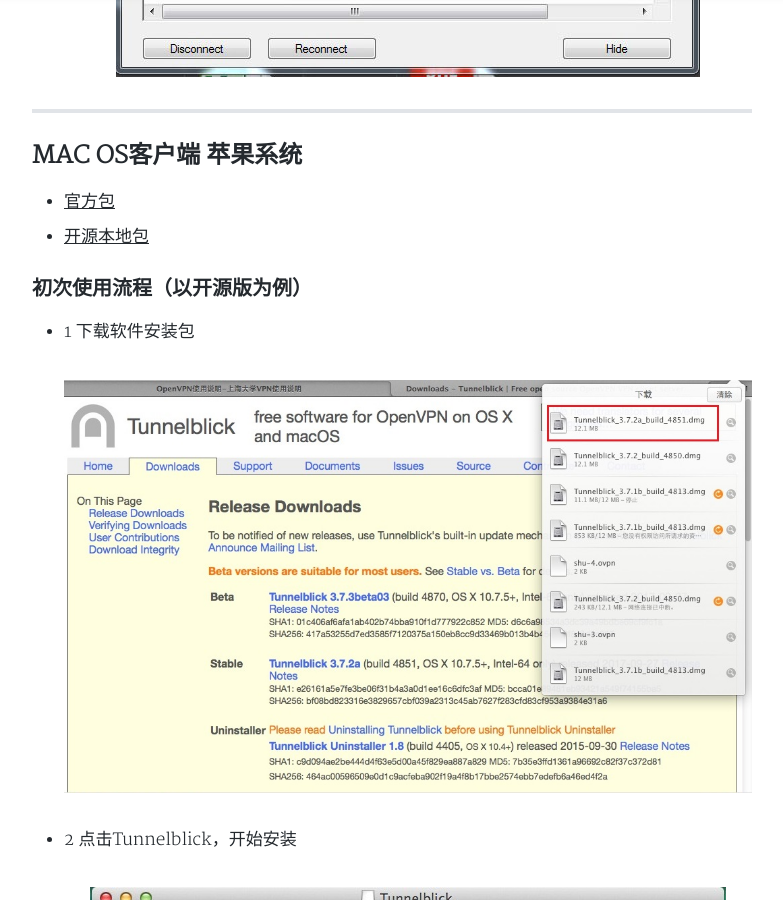
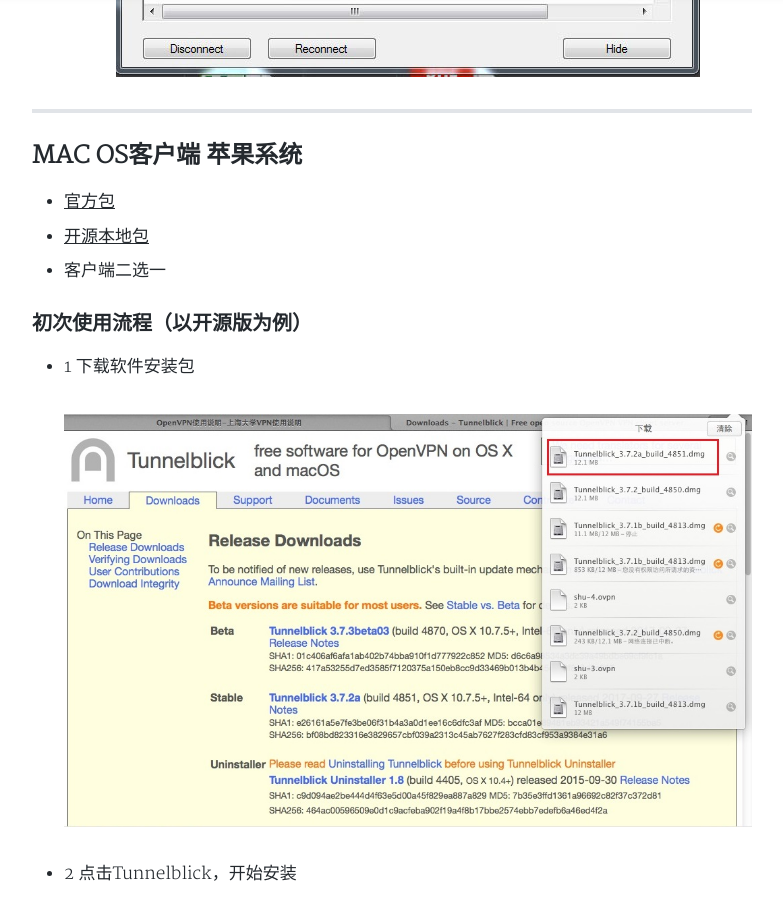
Before and after one commit to wangyp0701/jekyll, a Jekyll site: the page built from _posts/2019-11-29-vpn.yappam.md, in a window 1280 px wide and 900 px high, scrolled down 3539 px. Shown: the whole window, without its empty margins (248-1031 px from the left). Built offline with Jekyll 4.4.1, drawn with Linux system fonts in a browser that asks for light colours; nearby versions of some CDN libraries; comment, search, counter and statistics services are not loaded; a style sheet for code colours, icons or effects is not loaded.

Commit message:
mac client

```diff
--- a/_posts/2019-11-29-vpn.yappam.md
+++ b/_posts/2019-11-29-vpn.yappam.md
@@ -60,6 +60,8 @@
 
 * [开源本地包](https://icontent-cms-prod.oss-cn-shanghai.aliyuncs.com/ebuickmall/360/test/Tunnelblick_3.8.5a_build_5671.dmg)
 
+* 客户端二选一
+
 ### 初次使用流程（以开源版为例）
    - 1 下载软件安装包
 
```
